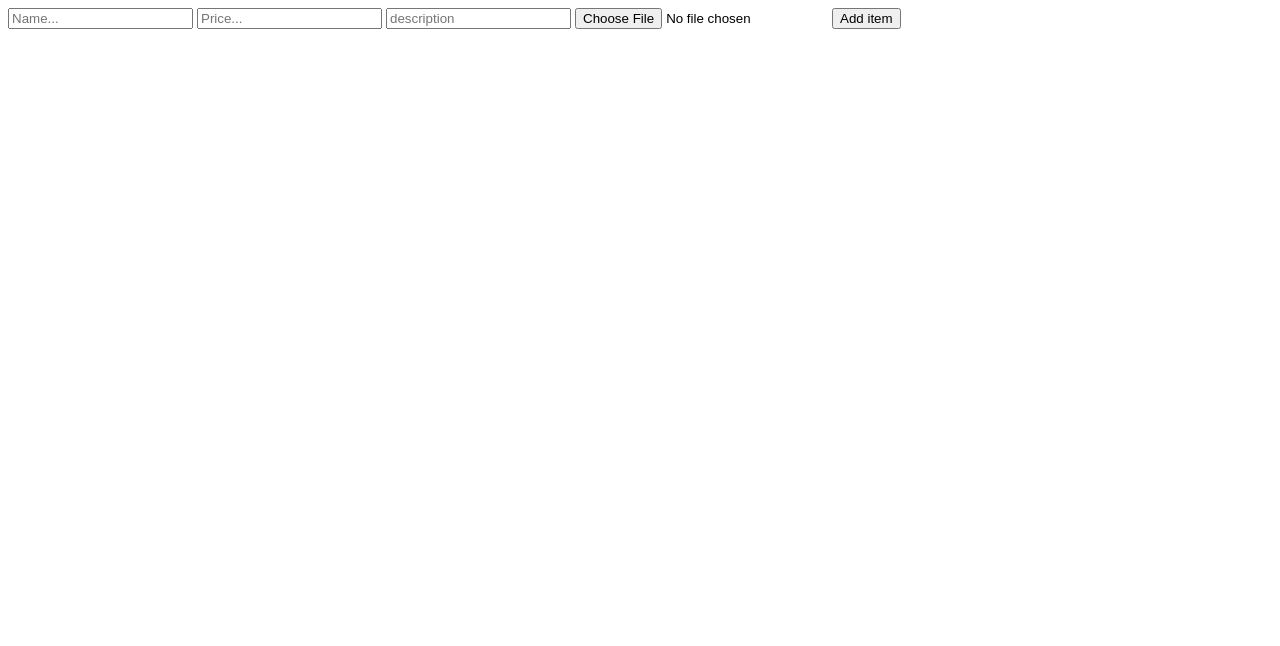
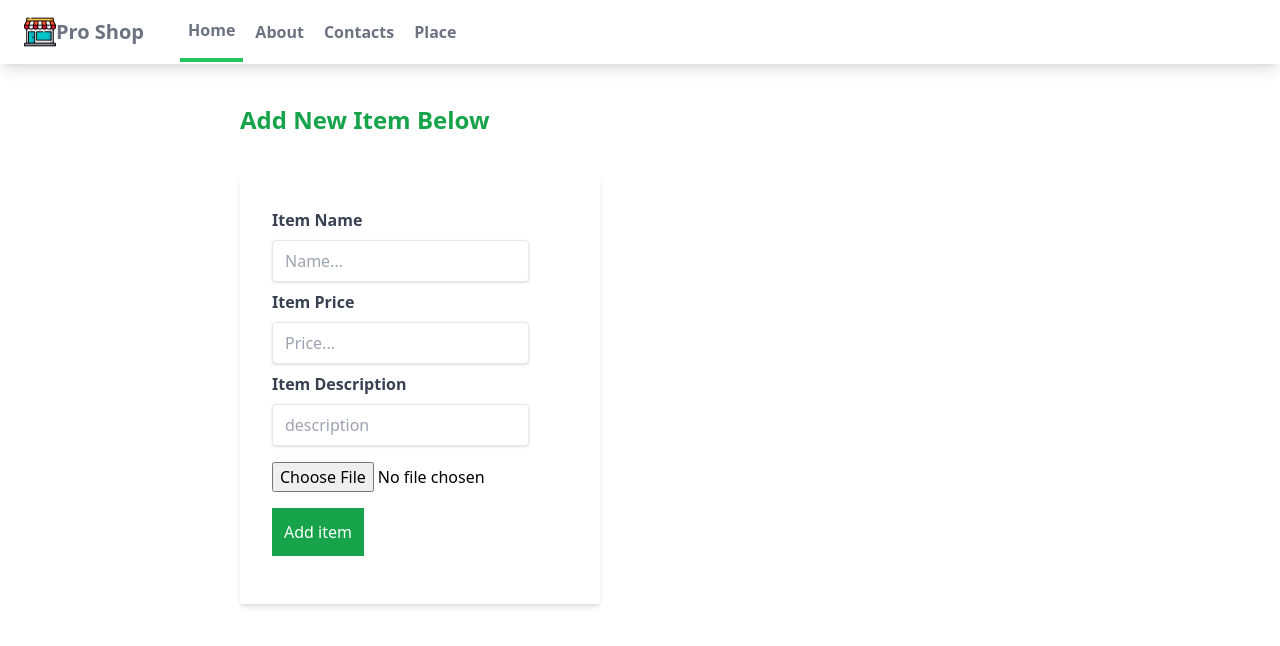
Before and after one commit to sirius1516/my-first-web, a Django app: template myapp/templates/myapp/additem.html in a window 1280 px wide. Shown: the top 646 px of the page. Run offline with Django 4.2, Linux system fonts and the light colour scheme; the template is opened without the code that fills it, so the values that code supplies are empty.

Commit message:
add style to additem.html form file

```diff
--- a/myapp/static/myapp/styles.css
+++ b/myapp/static/myapp/styles.css
@@ -548,6 +548,10 @@ video {
   position: static;
 }
 
+.m-10 {
+  margin: 2.5rem;
+}
+
 .mx-auto {
   margin-left: auto;
   margin-right: auto;
@@ -571,6 +575,30 @@ video {
 
 .mt-5 {
   margin-top: 1.25rem;
+}
+
+.ml-\[\] {
+  margin-left: ;
+}
+
+.ml-\[200px\] {
+  margin-left: 200px;
+}
+
+.mb-4 {
+  margin-bottom: 1rem;
+}
+
+.mr-10 {
+  margin-right: 2.5rem;
+}
+
+.mt-2 {
+  margin-top: 0.5rem;
+}
+
+.mt-4 {
+  margin-top: 1rem;
 }
 
 .block {
@@ -609,12 +637,22 @@ video {
   width: 100%;
 }
 
+.w-1 {
+  width: 0.25rem;
+}
+
 .max-w-6xl {
   max-width: 72rem;
 }
 
 .max-w-7xl {
   max-width: 80rem;
+}
+
+.appearance-none {
+  -webkit-appearance: none;
+     -moz-appearance: none;
+          appearance: none;
 }
 
 .grid-cols-1 {
@@ -653,6 +691,10 @@ video {
   border-radius: 0.25rem;
 }
 
+.border {
+  border-width: 1px;
+}
+
 .border-b-4 {
   border-bottom-width: 4px;
 }
@@ -667,8 +709,17 @@ video {
   background-color: rgb(255 255 255 / var(--tw-bg-opacity));
 }
 
+.bg-green-600 {
+  --tw-bg-opacity: 1;
+  background-color: rgb(22 163 74 / var(--tw-bg-opacity));
+}
+
 .p-10 {
   padding: 2.5rem;
+}
+
+.p-3 {
+  padding: 0.75rem;
 }
 
 .px-2 {
@@ -691,6 +742,26 @@ video {
   padding-bottom: 1rem;
 }
 
+.py-2 {
+  padding-top: 0.5rem;
+  padding-bottom: 0.5rem;
+}
+
+.px-3 {
+  padding-left: 0.75rem;
+  padding-right: 0.75rem;
+}
+
+.px-8 {
+  padding-left: 2rem;
+  padding-right: 2rem;
+}
+
+.py-8 {
+  padding-top: 2rem;
+  padding-bottom: 2rem;
+}
+
 .text-4xl {
   font-size: 2.25rem;
   line-height: 2.5rem;
@@ -704,6 +775,11 @@ video {
 .text-xl {
   font-size: 1.25rem;
   line-height: 1.75rem;
+}
+
+.text-2xl {
+  font-size: 1.5rem;
+  line-height: 2rem;
 }
 
 .font-bold {
@@ -743,9 +819,31 @@ video {
   color: rgb(34 197 94 / var(--tw-text-opacity));
 }
 
+.text-green-600 {
+  --tw-text-opacity: 1;
+  color: rgb(22 163 74 / var(--tw-text-opacity));
+}
+
+.text-white {
+  --tw-text-opacity: 1;
+  color: rgb(255 255 255 / var(--tw-text-opacity));
+}
+
 .shadow-lg {
   --tw-shadow: 0 10px 15px -3px rgb(0 0 0 / 0.1), 0 4px 6px -4px rgb(0 0 0 / 0.1);
   --tw-shadow-colored: 0 10px 15px -3px var(--tw-shadow-color), 0 4px 6px -4px var(--tw-shadow-color);
+  box-shadow: var(--tw-ring-offset-shadow, 0 0 #0000), var(--tw-ring-shadow, 0 0 #0000), var(--tw-shadow);
+}
+
+.shadow {
+  --tw-shadow: 0 1px 3px 0 rgb(0 0 0 / 0.1), 0 1px 2px -1px rgb(0 0 0 / 0.1);
+  --tw-shadow-colored: 0 1px 3px 0 var(--tw-shadow-color), 0 1px 2px -1px var(--tw-shadow-color);
+  box-shadow: var(--tw-ring-offset-shadow, 0 0 #0000), var(--tw-ring-shadow, 0 0 #0000), var(--tw-shadow);
+}
+
+.shadow-md {
+  --tw-shadow: 0 4px 6px -1px rgb(0 0 0 / 0.1), 0 2px 4px -2px rgb(0 0 0 / 0.1);
+  --tw-shadow-colored: 0 4px 6px -1px var(--tw-shadow-color), 0 2px 4px -2px var(--tw-shadow-color);
   box-shadow: var(--tw-ring-offset-shadow, 0 0 #0000), var(--tw-ring-shadow, 0 0 #0000), var(--tw-shadow);
 }
 
--- a/myapp/templates/myapp/additem.html
+++ b/myapp/templates/myapp/additem.html
@@ -1,8 +1,21 @@
-<form method="post" enctype="multipart/form-data">
+{% extends "myapp/base.html" %}
+
+{% block content %}
+<div class="ml-[200px]">
+    <h1 class="text-2xl m-10 font-bold text-green-600">Add New Item Below</h1>
+    <form class="w-1/3 bg-white shadow-md m-10 px-8 py-8" method="post" enctype="multipart/form-data">
     {% csrf_token %}
-    <input type="text" placeholder="Name..." name="name" id="name">
-    <input type="text" placeholder="Price..." name="price" id="price">
-    <input type="text" placeholder="description" name="description" id="description">
-    <input type="file" accept="image/*" name="upload" id="upload">
-    <button type="submit" name="Add item" value="Add item">Add item</button>
-</form>
+        <div class="mb-4">
+            <label class="block text-gray-700 text-md font-bold mb-2" for="name">Item Name</label>
+            <input class="shadow appearance-none border rounded py-2 px-3 mr-10 text-gray-700" type="text" placeholder="Name..." name="name" id="name">
+            <label class="block text-gray-700 text-md font-bold mb-2 mt-2" for="price">Item Price</label>
+            <input class="shadow appearance-none border rounded py-2 px-3 mr-10 text-gray-700" type="text" placeholder="Price..." name="price" id="price">
+            <label class="block text-gray-700 text-md font-bold mb-2 mt-2" for="description">Item Description</label>
+            <input class="shadow appearance-none border rounded py-2 px-3 mr-10 text-gray-700" type="text" placeholder="description" name="description" id="description">
+            <input class="block mt-4" type="file" accept="image/*" name="upload" id="upload">
+            <button class="block bg-green-600 text-white p-3 mt-4" type="submit" name="Add item" value="Add item">Add item</button>
+        </div>
+    </form>
+</div>
+
+{% endblock content %}
--- a/myapp/views.py
+++ b/myapp/views.py
@@ -27,4 +27,4 @@
         image = request.FILES['upload']
         item = Product(name=name, price=price, description=description, image=image)
         item.save()
-    return render(request,'myapp/additem.html')
+    return render(request,'myapp/additem.html ')
```
Also changed, not shown: db.sqlite3, media/images/macbook_air.jpeg (added).
